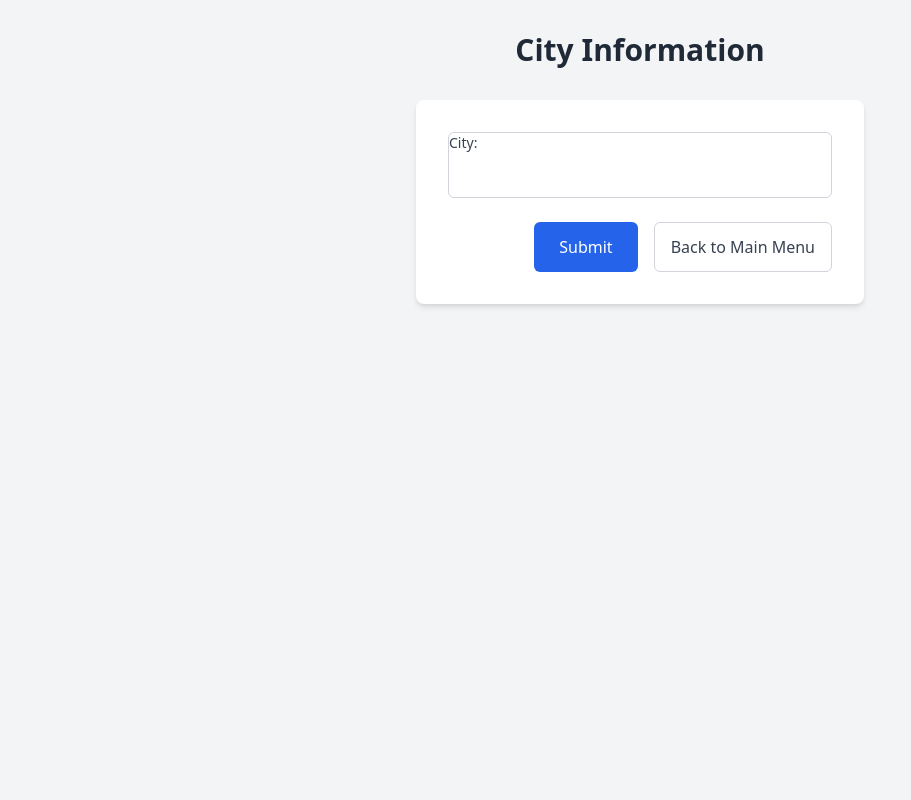
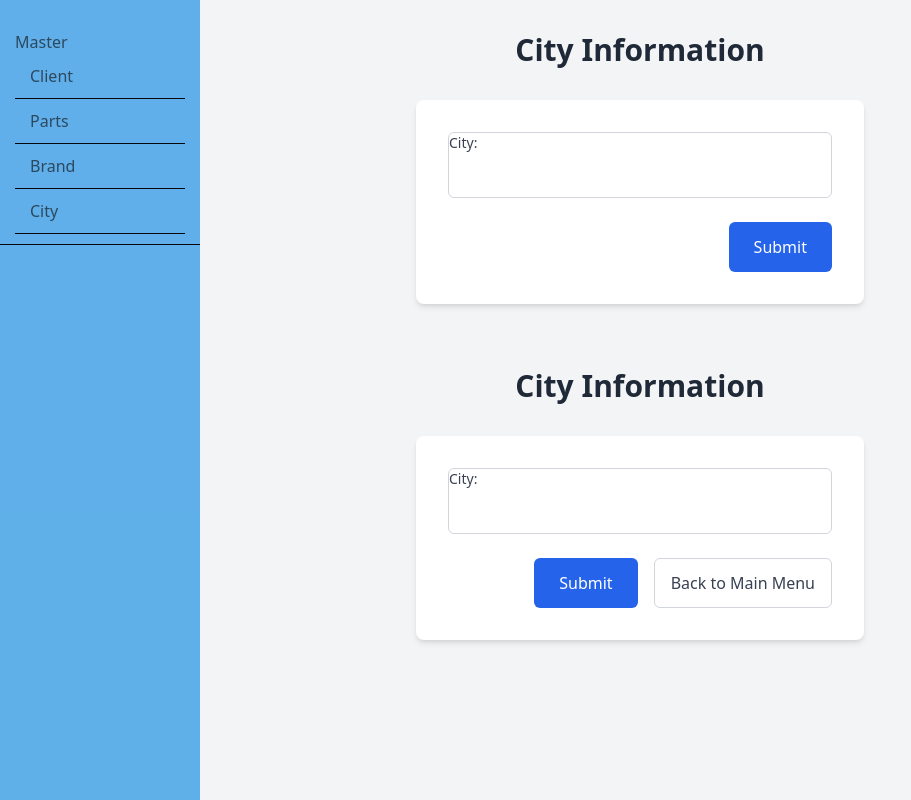
Before and after one commit to eabackup8/Webapp1, a plain HTML site: page city.html in a window 1280 px wide. Shown: the whole page, without its empty margins (0-911 px from the left). Drawn offline with nearby package versions, Linux system fonts and the light colour scheme.

Commit message:
Update city.html

```diff
--- a/city.html
+++ b/city.html
@@ -6,7 +6,108 @@
     <meta name="viewport" content="width=device-width, initial-scale=1.0">
     <title>City Input</title>
     <!-- Include Tailwind CSS -->
+    <link href="https://cdn.jsdelivr.net/npm/tailwindcss@2.2.19/dist/tailwind.min.css" rel="stylesheet"><!DOCTYPE html>
+<html lang="en">
+
+<head>
+    <meta charset="UTF-8">
+    <meta name="viewport" content="width=device-width, initial-scale=1.0">
+    <title>City Input</title>
+    <!-- Include Tailwind CSS -->
     <link href="https://cdn.jsdelivr.net/npm/tailwindcss@2.2.19/dist/tailwind.min.css" rel="stylesheet">
+    <style>
+        /* Styles for the sidebar */
+        .sidebar {
+            height: 100%;
+            width: 200px;
+            position: fixed;
+            top: 0;
+            left: 0;
+            background-color: #0887e2a0;
+            padding-top: 20px;
+        }
+
+        .sidebar ul {
+            list-style-type: none;
+            padding: 0;
+            margin: 0;
+        }
+
+        .sidebar ul li {
+            padding: 10px 15px;
+            border-bottom: 1px solid #07060a;
+        }
+
+        .sidebar ul li a {
+            text-decoration: none;
+            color: #0c0b0ba0;
+        }
+
+        .sidebar ul li a:hover {
+            color: #f81166;
+        }
+    </style>
+</head>
+
+<body class="bg-gray-100 font-sans">
+    <!-- Sidebar -->
+    <div class="sidebar">
+        <ul>
+            <li class="menu-item">
+                <a href="#">Master</a>
+                <ul class="submenu">
+                    <li><a href="client.html">Client</a></li>
+                    <li><a href="parts.html">Parts</a></li>
+                    <li><a href="brand.html">Brand</a></li>
+                    <li><a href="city.html">City</a></li>
+                </ul>
+            </li>
+            <!-- Add other sidebar menu items as needed -->
+        </ul>
+    </div>
+
+    <div class="container mx-auto py-8">
+        <h1 class="text-center text-3xl font-semibold text-gray-800 mb-8">City Information</h1>
+        <form id="cityForm" class="max-w-md mx-auto bg-white p-8 rounded-lg shadow-md">
+            <div class="mb-6 border border-gray-300 rounded-md">
+                <label for="city" class="block text-sm font-medium text-gray-700">City:</label>
+                <input type="text" id="city" name="city" required
+                    class="mt-1 p-2 w-full border-none rounded-md focus:ring focus:ring-blue-400 focus:outline-none">
+            </div>
+
+            <!-- Include other form fields as needed -->
+
+            <div class="flex justify-end">
+                <button type="submit"
+                    class="inline-flex items-center px-6 py-3 border border-transparent text-base font-medium rounded-md text-white bg-blue-600 hover:bg-blue-700 focus:outline-none focus:ring-2 focus:ring-offset-2 focus:ring-blue-500">
+                    Submit
+                </button>
+            </div>
+        </form>
+    </div>
+
+    <!-- JavaScript to handle sidebar menu item clicks -->
+    <script>
+        const menuItems = document.querySelectorAll('.menu-item');
+
+        menuItems.forEach(item => {
+            item.addEventListener('click', () => {
+                if (item.classList.contains('active')) {
+                    item.classList.remove('active');
+                } else {
+                    const activeItem = document.querySelector('.menu-item.active');
+                    if (activeItem) {
+                        activeItem.classList.remove('active');
+                    }
+                    item.classList.add('active');
+                }
+            });
+        });
+    </script>
+</body>
+
+</html>
+
 </head>
 
 <body class="bg-gray-100 font-sans">
```
